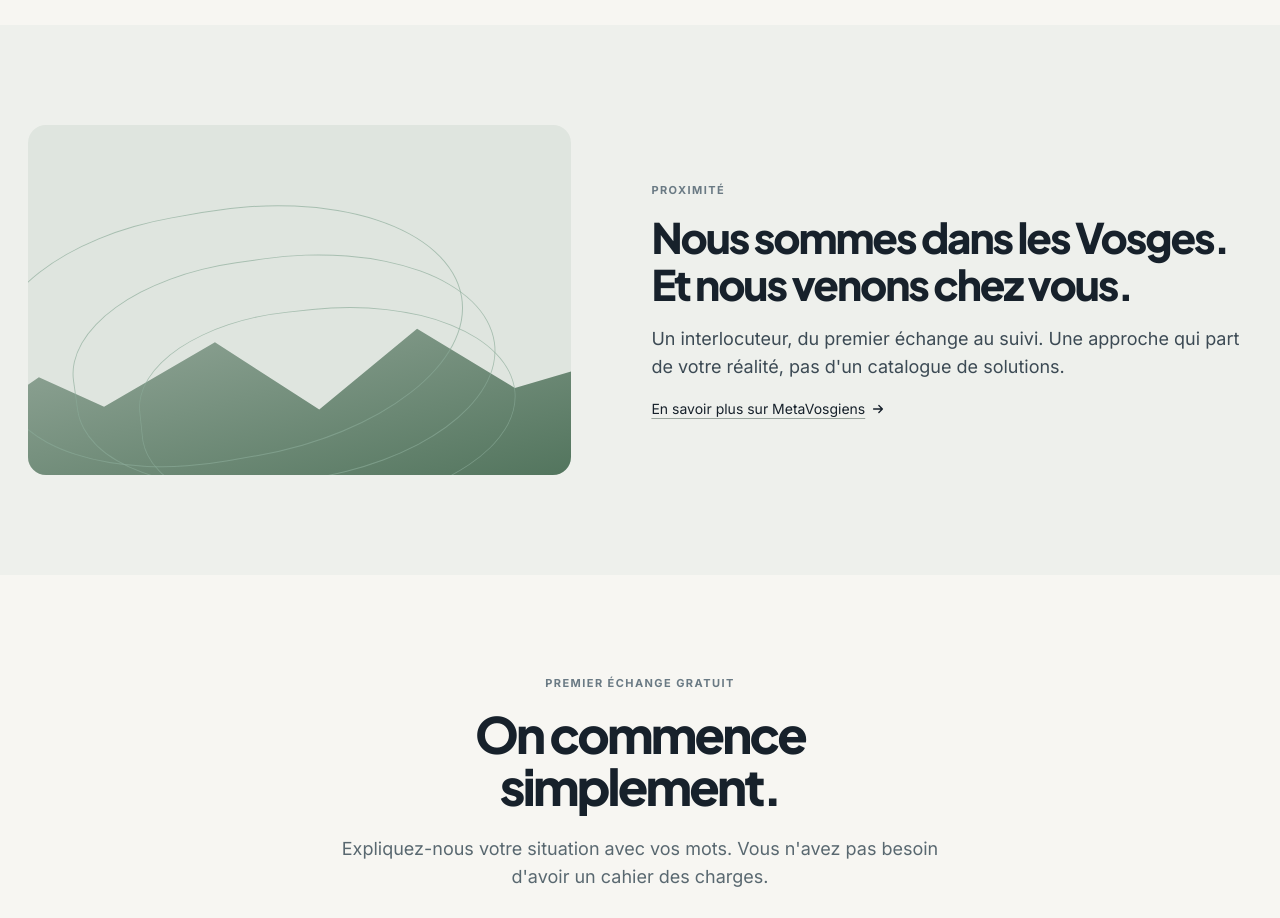
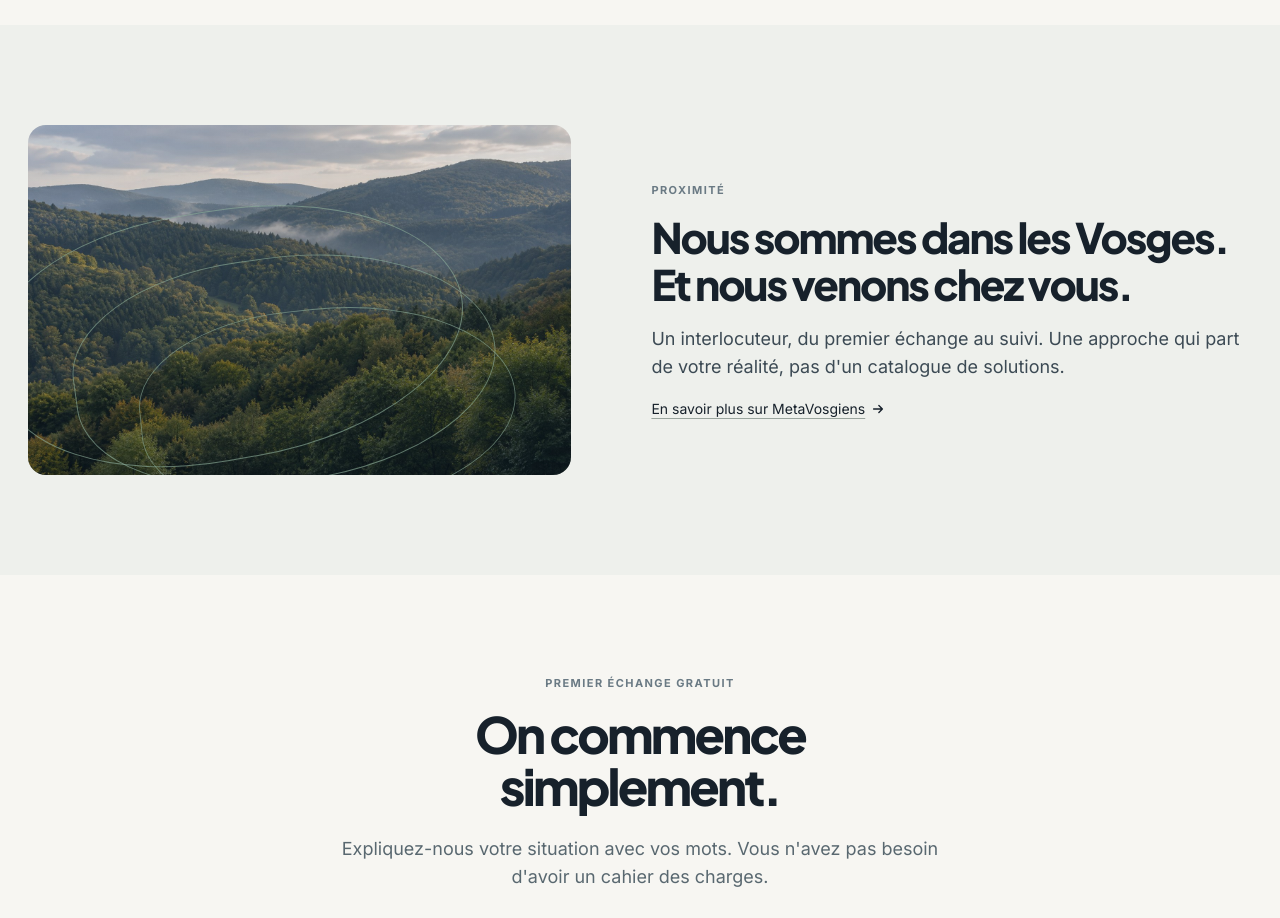
Before and after one commit to Krystopher88/metavosgiens-web, a Next.js app: page / in a window 1280 px wide. Shown: the part 2860-3778 px from the top of the page. Built offline with nearby package versions, Linux system fonts and the light colour scheme.

Commit message:
feat(local-section): intègre la photo de la section Proximité
Même traitement que le hero : next/image (fill + object-cover), léger gradient
navy en surimpression, motif de lignes topographiques conservé par-dessus.

```diff
--- a/components/local-section.tsx
+++ b/components/local-section.tsx
@@ -1,3 +1,4 @@
+import Image from "next/image";
 import { TopographicContours } from "@/components/topographic-contours";
 
 export function LocalSection() {
@@ -8,9 +9,16 @@ export function LocalSection() {
     >
       <div
         aria-hidden="true"
-        className="relative min-h-[280px] overflow-hidden rounded-[18px] bg-[#dfe5df] md:min-h-[350px]"
+        className="relative min-h-[280px] overflow-hidden rounded-[18px] md:min-h-[350px]"
       >
-        <div className="absolute inset-[35%_-10%_-12%_-10%] [background:linear-gradient(165deg,#a9b8ad,#466b52)] [clip-path:polygon(0_65%,10%_48%,20%_59%,37%_35%,53%_60%,68%_30%,83%_52%,100%_40%,100%_100%,0_100%)]" />
+        <Image
+          src="/images/local-vosges.jpg"
+          alt=""
+          fill
+          sizes="(min-width: 768px) 45vw, 100vw"
+          className="object-cover"
+        />
+        <div className="absolute inset-0 [background:linear-gradient(165deg,rgba(23,50,77,0.05)_0%,rgba(23,50,77,0.3)_100%)]" />
         <TopographicContours side="left" />
       </div>
       <div>
```
Also changed, not shown: public/images/local-vosges.jpg (added).
